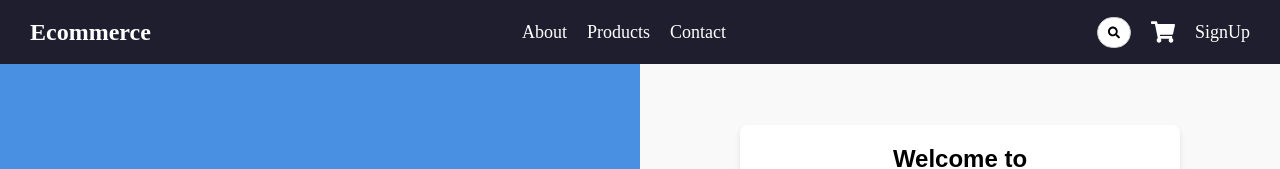
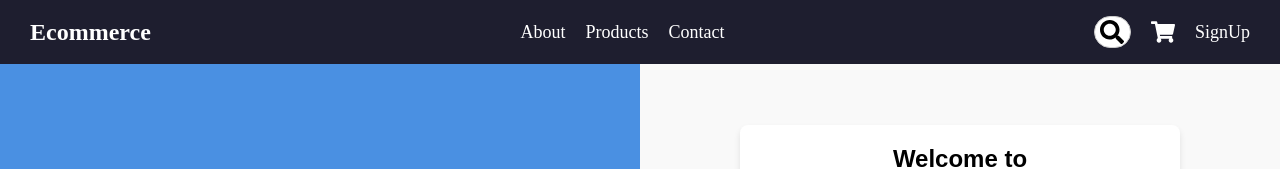
Before and after one commit to Dev-Princemall/React-eCommerce-App-with-Redux-Saga, a React (Vite) app in the folder ecommerce-project/: page /login in a window 1280 px wide. Shown: the top 169 px of the page. Built offline with nearby package versions, Linux system fonts and the light colour scheme.

Commit message:
fixed an styling issue in the search icon of Navbar.

```diff
--- a/ecommerce-project/src/components/Navbar.jsx
+++ b/ecommerce-project/src/components/Navbar.jsx
@@ -70,7 +70,7 @@ export default function Navbar() {
             className={`search-container ${isSearchVisible ? "active" : ""}`}
           >
             <FaSearch
-              size={25}
+              size={24}
               className="search-icon"
               onClick={() => setIsSearchVisible(!isSearchVisible)}
             />
--- a/ecommerce-project/src/styles/navbar.css
+++ b/ecommerce-project/src/styles/navbar.css
@@ -77,16 +77,19 @@
   display: flex;
   align-items: center;
   border: 1px solid #ccc;
-  border-radius: 200px;
-  padding: 2px 10px;
+  border-radius: 20px;
+  padding: 3px 0;
+  padding-right: 10px;
+  padding-left: 5px;
   transition: width 0.4s ease-in-out;
-  width: 12px;
+  width: 20px;
   overflow: hidden;
   background-color: white;
   cursor: pointer;
 }
 
 .search-container .search-icon {
+  flex-shrink: 0;
   cursor: pointer;
   transition: transform 0.3s ease;
 }
@@ -110,7 +113,7 @@
 .search-container.active input {
   width: 100%;
   opacity: 1;
-  padding: 5px 10px;
+  padding: 3px 10px;
 }
 .cart-icon {
   margin-top: 5px;
```
